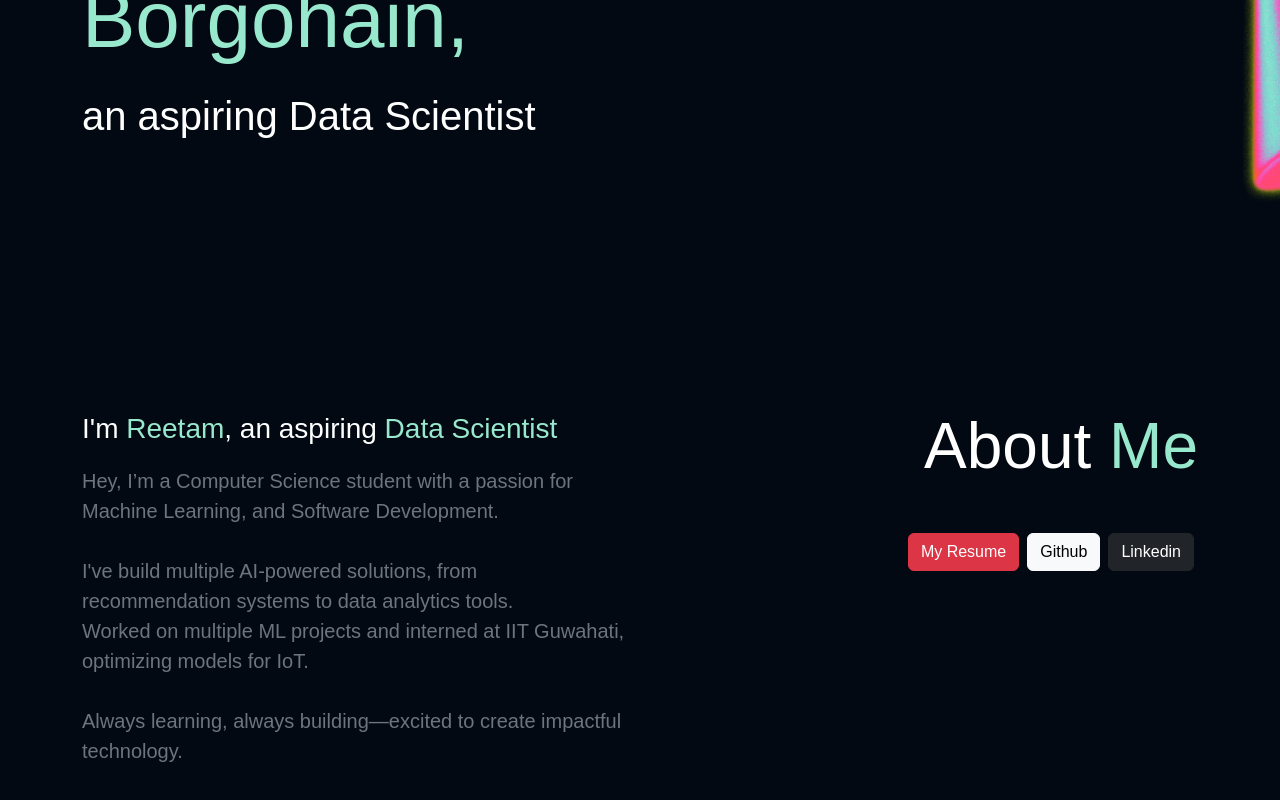
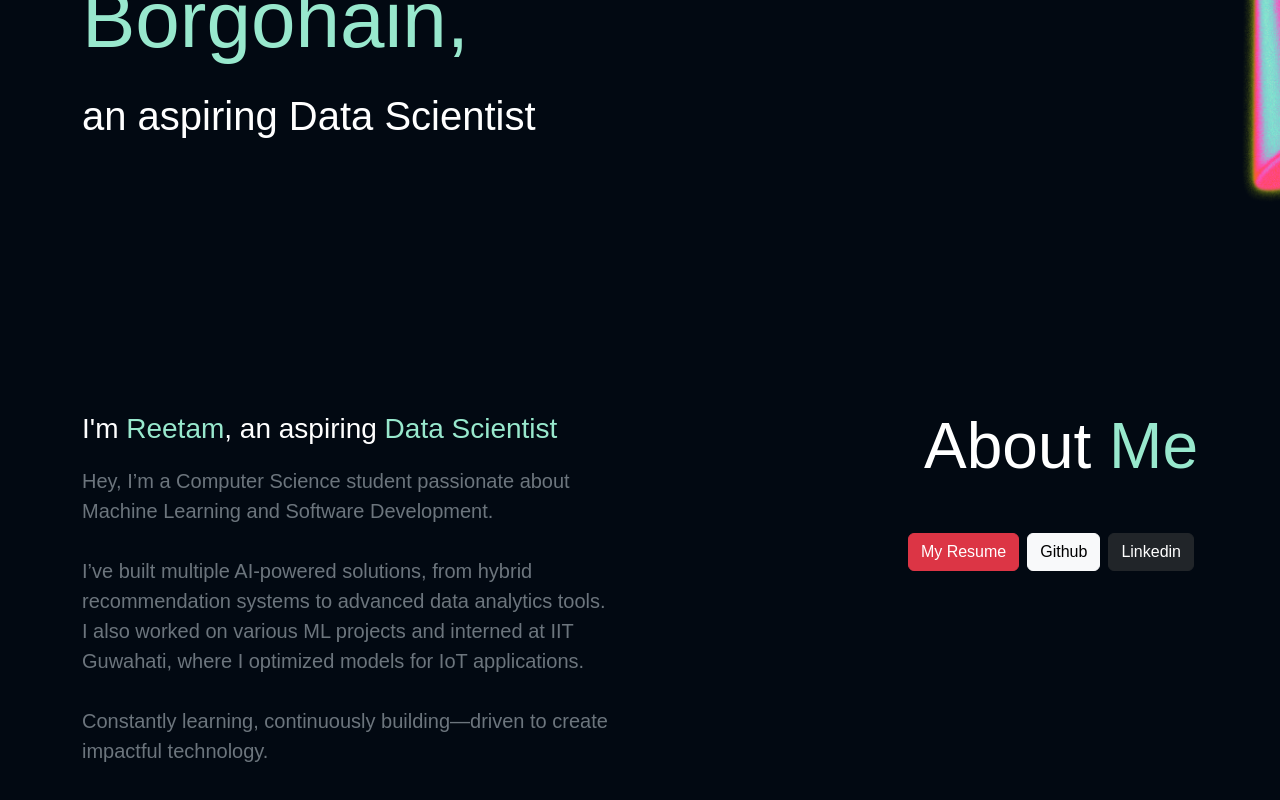
Before and after one commit to ReetamBG/Portfolio, a React (Vite) app: page / in a window 1280 px wide. Shown: the part 392-1192 px from the top of the page. Built offline with nearby package versions, Linux system fonts and the light colour scheme.

Commit message:
lazy push

```diff
--- a/src/pages/AboutMe.jsx
+++ b/src/pages/AboutMe.jsx
@@ -50,10 +50,10 @@ function AboutMe() {
                             {/* Hey, I’m a Computer Science student with a passion for Machine Learning, Data Science, and Software Development. I love turning ideas into smart, efficient solutions—whether it’s a movie recommendation system, a WhatsApp chat analyzer, or a car price predictor.<br />
                         I had the incredible opportunity to intern at IIT Guwahati, where I optimized ML models for IoT devices. My goal? To push the boundaries of ML engineering and build AI-driven systems that make an impact.<br />
                         Always learning, always experimenting—ready to take on the next big challenge! <br /> */}
-                            Hey, I’m a Computer Science student with a passion for Machine Learning, and Software Development.<br /><br />
-                            I've build multiple AI-powered solutions, from recommendation systems to data analytics tools.<br />
-                            Worked on multiple ML projects and interned at IIT Guwahati, optimizing models for IoT.<br /><br />
-                            Always learning, always building—excited to create impactful technology.<br />
+                            Hey, I’m a Computer Science student passionate about Machine Learning and Software Development.<br /><br />
+                            I’ve built multiple AI-powered solutions, from hybrid recommendation systems to advanced data analytics tools.<br />
+                            I also worked on various ML projects and interned at IIT Guwahati, where I optimized models for IoT applications.<br /><br />
+                            Constantly learning, continuously building—driven to create impactful technology.
                         </p>
                     </div>
                 </div>
```
Also changed, not shown: 1 other file (tests, documents, lock files or other folders).
